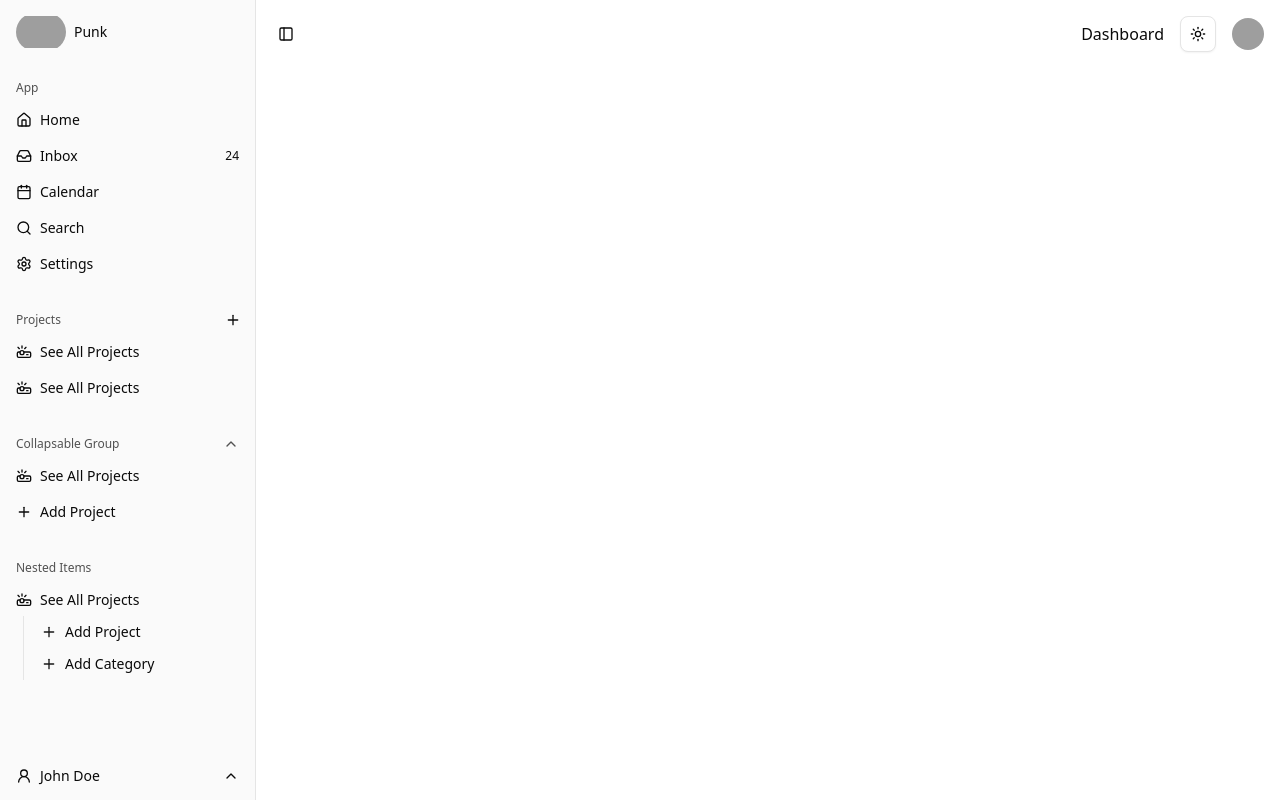
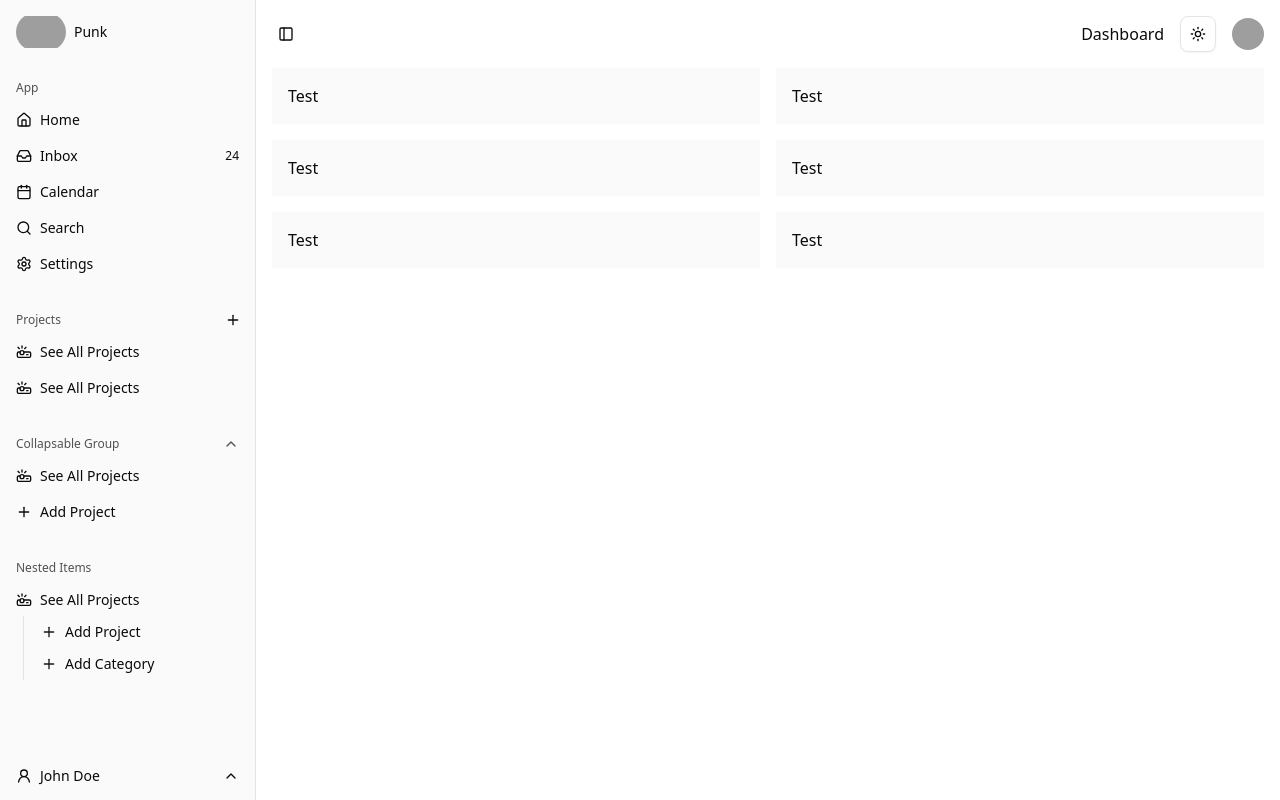
Before and after one commit to mrpunkdasilva/shacn, a Next.js app: page / in a window 1280 px wide. Built offline with nearby package versions, Linux system fonts and the light colour scheme; grey boxes are pictures that could not be loaded.

Commit message:
feat(components): add grid system

```diff
--- a/src/app/page.tsx
+++ b/src/app/page.tsx
@@ -1,8 +1,13 @@
 
 export default function HomePage() {
   return (
-   <div className={""}>
-
+   <div className={"grid grid-cols-1 lg:grid-cols-2 2xl:grid-cols-4 gap-4"}>
+     <div className="bg-primary-foreground p-4 rounted-lg lg:col-span-2 xl:col-span-1 2xl:col-span-2">Test</div>
+     <div className="bg-primary-foreground p-4 rounted-lg">Test</div>
+     <div className="bg-primary-foreground p-4 rounted-lg">Test</div>
+     <div className="bg-primary-foreground p-4 rounted-lg">Test</div>
+     <div className="bg-primary-foreground p-4 rounted-lg lg:col-span-2 xl:col-span-1 2xl:col-span-2">Test</div>
+     <div className="bg-primary-foreground p-4 rounted-lg">Test</div>
    </div>
   );
 }
```
